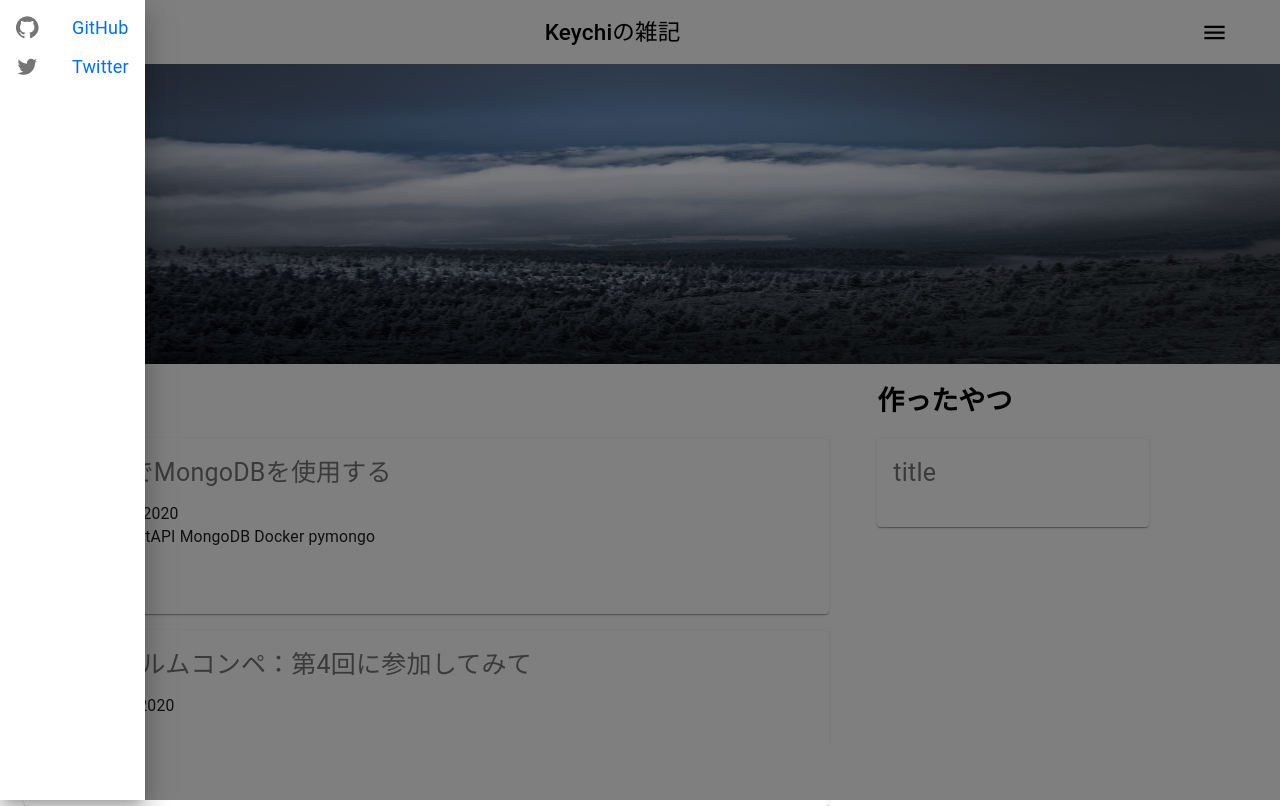
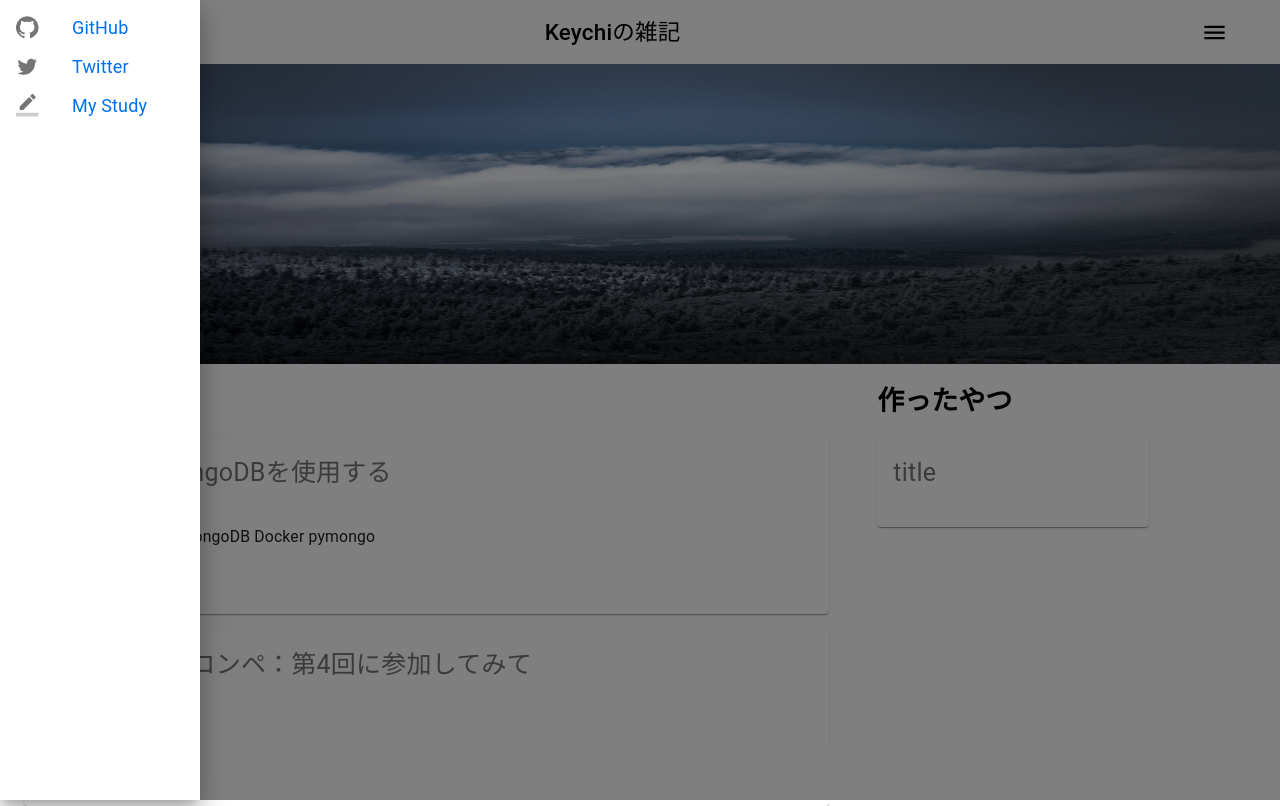
Before and after one commit to keychi25/keychi-miscellaneous-notes, a Next.js app: page / in a window 1280 px wide. Both pictures are taken after a click on the button "menu". Built offline with nearby package versions, Linux system fonts and the light colour scheme.

Commit message:
add : my-study-app-link

```diff
--- a/components/layout.js
+++ b/components/layout.js
@@ -14,9 +14,11 @@ import {
   ListItemIcon,
   BottomNavigation,
 } from '@material-ui/core'
+
 import MenuIcon from '@material-ui/icons/Menu'
 import GitHubIcon from '@material-ui/icons/GitHub'
 import TwitterIcon from '@material-ui/icons/Twitter'
+import BorderColorIcon from '@material-ui/icons/BorderColor'
 
 export const siteTitle = 'Keychiの雑記'
 
@@ -40,6 +42,9 @@ const useStyles = makeStyles((theme) => ({
     width: '100%',
     position: 'fixed',
     bottom: 0,
+  },
+  drawerPaper: {
+    width: '200px',
   },
 }))
 
@@ -84,6 +89,18 @@ export default function Layout({ children, home }) {
             <Typography variant="inherit">Twitter</Typography>
           </a>
         </MenuItem>
+        <MenuItem>
+          <ListItemIcon>
+            <BorderColorIcon fontSize="small" />
+          </ListItemIcon>
+          <a
+            href="https://mystudy-client-git-master.keychi25.vercel.app/"
+            target="_blank"
+            rel="noopener noreferrer"
+          >
+            <Typography variant="inherit">My Study</Typography>
+          </a>
+        </MenuItem>
       </MenuList>
     </div>
   )
@@ -118,7 +135,13 @@ export default function Layout({ children, home }) {
           >
             <MenuIcon />
           </IconButton>
-          <Drawer open={state.left} onClose={toggleDrawer('left', false)}>
+          <Drawer
+            open={state.left}
+            onClose={toggleDrawer('left', false)}
+            classes={{
+              paper: classes.drawerPaper,
+            }}
+          >
             <div
               tabIndex={0}
               role="button"
```
